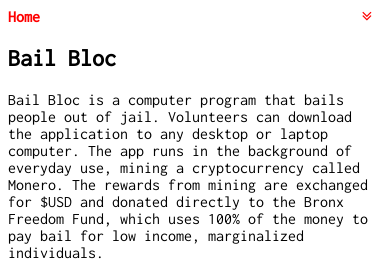
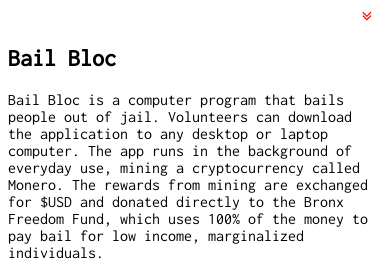
Before and after one commit to prismspecs/prismspecs.github.io, a Jekyll site: the page built from index.md, in a window 390 px wide. Shown: the top 261 px of the page. Built offline with Jekyll 4.4.1, drawn with Linux system fonts in a browser that asks for light colours; our own code applies the rules of GitHub Pages for plain Markdown files; a script that is not in the unit is left out.

Commit message:
Updated style.scss.

```diff
--- a/assets/css/style.scss
+++ b/assets/css/style.scss
@@ -61,7 +61,7 @@
 
 /* When the screen is less than 600 pixels wide, hide all links, except for the first one ("Home"). Show the link that contains should open and close the topnav (.icon) */
 @media screen and (max-width: 600px) {
-  .topnav a:not(:first-child) {
+  .topnav a {
 		display: none;
 	}
   .topnav a.icon {
```
